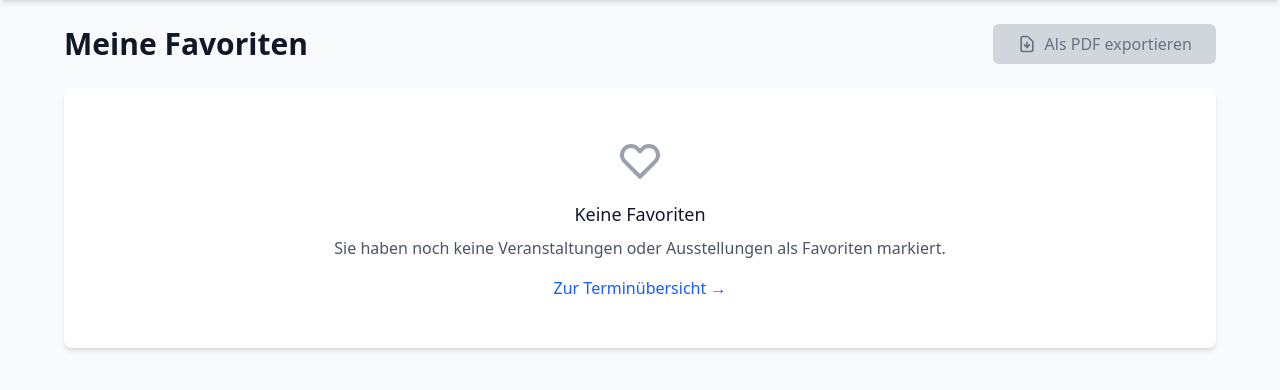
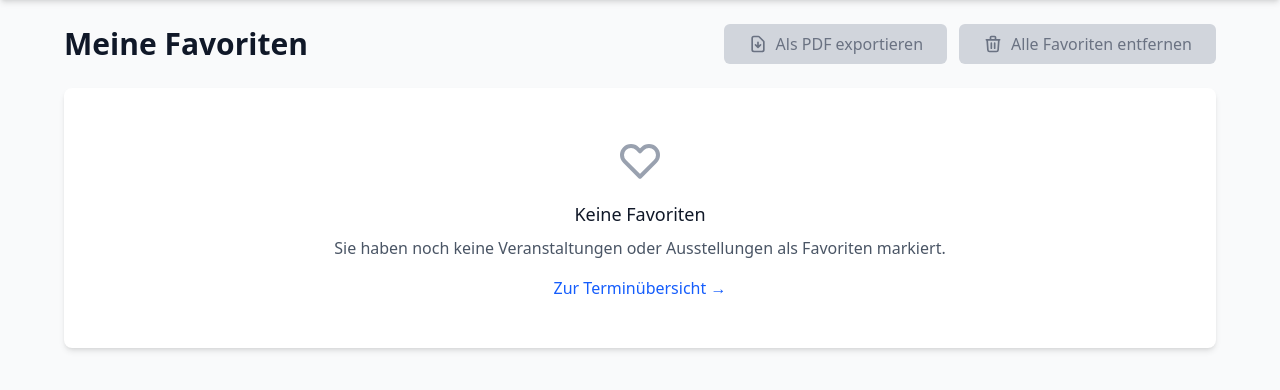
Before and after one commit to justforjan/klp, a Python web app: template templates/favourites.html in a window 1280 px wide. Shown: the part 64-454 px from the top of the page. Run offline with Jinja, Linux system fonts and the light colour scheme; the template is opened without the code that fills it, so the values that code supplies are empty; style sheets or scripts are compiled from the project's sources; some libraries are stand-ins or nearby versions.

Commit message:
feat: add delete favourites btn

```diff
--- a/templates/favourites.html
+++ b/templates/favourites.html
@@ -4,8 +4,9 @@
 
 {% block content %}
 <div class="max-w-6xl mx-auto">
-    <div class="flex items-center justify-between mb-6">
+    <div class="flex flex-col sm:flex-row sm:items-center sm:justify-between gap-3 mb-6">
         <h1 class="text-3xl font-bold text-gray-900">Meine Favoriten</h1>
+        <div class="flex flex-row gap-3 justify-between sm:justify-end">
             <button
                     id="export-pdf-btn"
                     onclick="exportToPdf()"
@@ -13,10 +14,23 @@
                     class="bg-gray-300 text-gray-500 px-6 py-2 rounded-md cursor-not-allowed flex items-center gap-2 transition"
             >
                 <svg class="w-5 h-5" fill="none" stroke="currentColor" viewBox="0 0 24 24">
-                <path stroke-linecap="round" stroke-linejoin="round" stroke-width="2" d="M12 10v6m0 0l-3-3m3 3l3-3m2 8H7a2 2 0 01-2-2V5a2 2 0 012-2h5.586a1 1 0 01.707.293l5.414 5.414a1 1 0 01.293.707V19a2 2 0 01-2 2z"></path>
+                    <path stroke-linecap="round" stroke-linejoin="round" stroke-width="2"
+                          d="M12 10v6m0 0l-3-3m3 3l3-3m2 8H7a2 2 0 01-2-2V5a2 2 0 012-2h5.586a1 1 0 01.707.293l5.414 5.414a1 1 0 01.293.707V19a2 2 0 01-2 2z"></path>
                 </svg>
                 Als PDF exportieren
             </button>
+            <button
+                    id="delete-favourites-btn"
+                    onclick="deleteFavourites()"
+                    class="bg-gray-300 text-gray-500 px-6 py-2 rounded-md cursor-not-allowed flex items-center gap-2 transition"
+            >
+                <svg class="w-5 h-5" fill="none" stroke="currentColor" viewBox="0 0 24 24">
+                    <path stroke-linecap="round" stroke-linejoin="round" stroke-width="2"
+                          d="M19 7l-.867 12.142A2 2 0 0116.138 21H7.862a2 2 0 01-1.995-1.858L5 7m5 4v6m4-6v6m1-10V4a1 1 0 00-1-1h-4a1 1 0 00-1 1v3M4 7h16"/>
+                </svg>
+                Alle Favoriten entfernen
+            </button>
+        </div>
     </div>
 
     <div id="favourites-content">
@@ -38,10 +52,13 @@
         const exhibitionFavorites = JSON.parse(localStorage.getItem('exhibition_favorites') || '[]');
         const contentDiv = document.getElementById('favourites-content');
         const exportBtn = document.getElementById('export-pdf-btn');
+        const deleteFavouritesBtn = document.getElementById('delete-favourites-btn')
 
         if (favorites.length === 0 && exhibitionFavorites.length === 0) {
             exportBtn.disabled = true;
             exportBtn.className = 'bg-gray-300 text-gray-500 px-6 py-2 rounded-md cursor-not-allowed flex items-center gap-2 transition';
+            deleteFavouritesBtn.disabled = true;
+            deleteFavouritesBtn.className = 'bg-gray-300 text-gray-500 px-6 py-2 rounded-md cursor-not-allowed flex items-center gap-2 transition';
             contentDiv.innerHTML = `
                 <div class="bg-white rounded-lg shadow-md p-12 text-center">
                     <svg class="mx-auto h-12 w-12 text-gray-400 mb-4" fill="none" stroke="currentColor" viewBox="0 0 24 24">
@@ -57,6 +74,9 @@
 
         exportBtn.disabled = false;
         exportBtn.className = 'bg-blue-600 text-white px-6 py-2 rounded-md hover:bg-blue-700 transition focus:outline-none focus:ring-2 focus:ring-blue-500 flex items-center gap-2';
+
+        deleteFavouritesBtn.disabled = false;
+        deleteFavouritesBtn.className = 'bg-blue-600 text-white px-6 py-2 rounded-md hover:bg-blue-700 transition focus:outline-none focus:ring-2 focus:ring-blue-500 flex items-center gap-2';
 
         let html = '';
 
@@ -327,6 +347,16 @@
         window.open(url, '_blank');
     }
 
+    function deleteFavourites() {
+        const deleteFavoritesBtn = document.getElementById('delete-favourites-btn')
+
+        localStorage.removeItem('favorites')
+        localStorage.removeItem('exhibition_favourites')
+
+        loadFavourites()
+
+    }
+
     document.addEventListener('DOMContentLoaded', loadFavourites);
 
     window.addEventListener('pageshow', function(event) {
```
Lines whose indentation alone changed are shown as unchanged.
